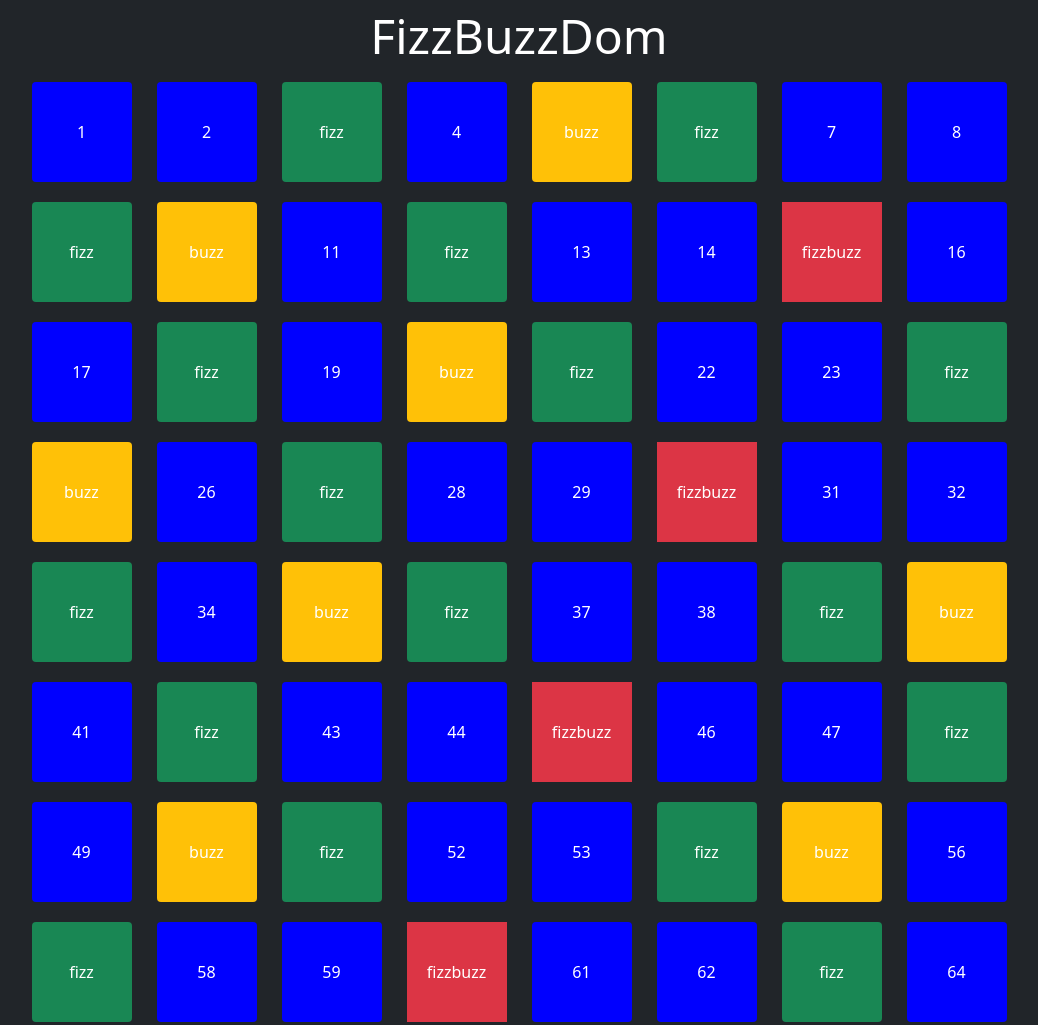
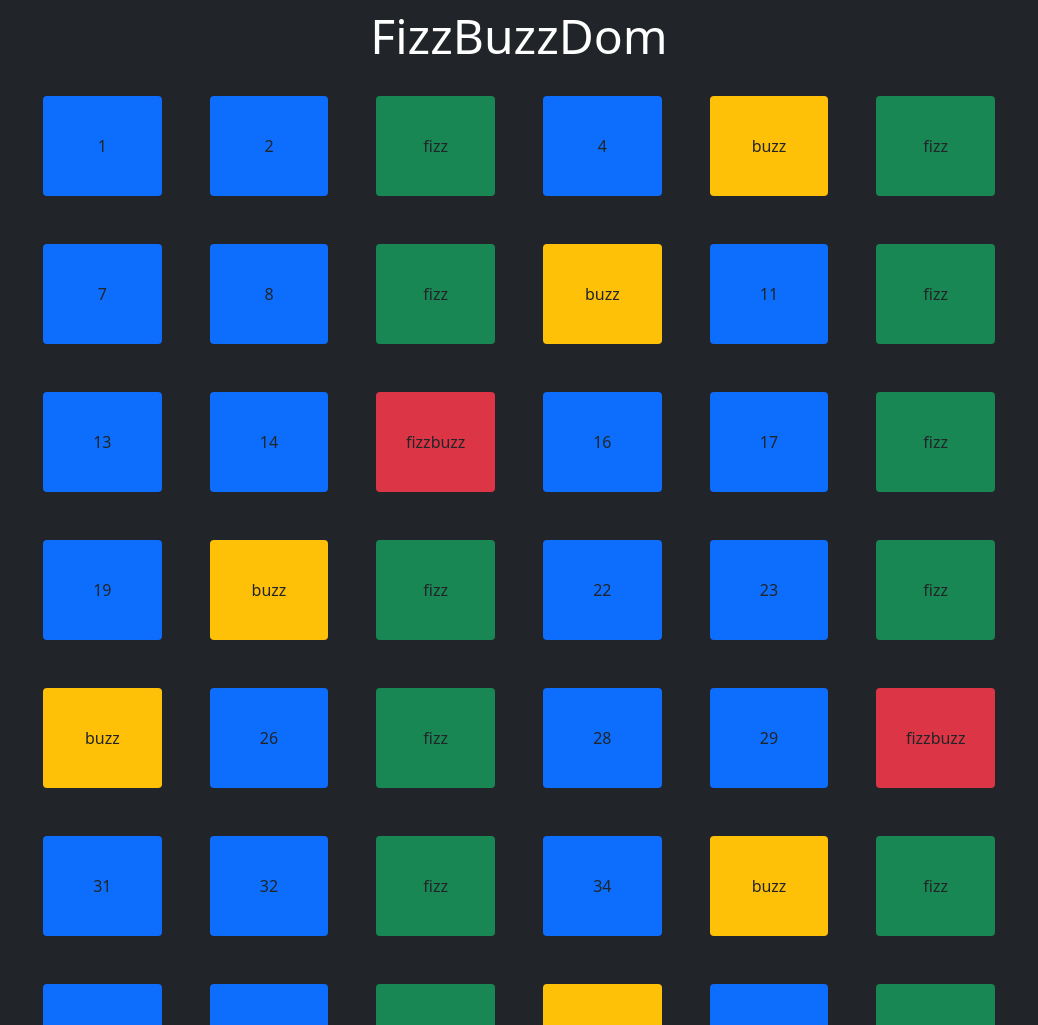
Before and after one commit to esseppi/js-fizzbuzzdom, a plain HTML site: page index.html in a window 1280 px wide. Shown: the top 1025 px of the page, without its empty margins (121-1159 px from the left). Drawn offline with nearby package versions, Linux system fonts and the light colour scheme.

Commit message:
senza css

```diff
--- a/css/style.css
+++ /dev/null
@@ -1,7 +0,0 @@
-.box {
-  background-color: blue;
-  color: white;
-  height: 100px;
-  width: 100px;
-  margin: 10px;
-}
--- a/index.html
+++ b/index.html
@@ -7,14 +7,9 @@
     <meta name="viewport" content="width=device-width, initial-scale=1.0">
     <link href="https://cdn.jsdelivr.net/npm/bootstrap@5.1.3/dist/css/bootstrap.min.css" rel="stylesheet"
         integrity="sha384-1BmE4kWBq78iYhFldvKuhfTAU6auU8tT94WrHftjDbrCEXSU1oBoqyl2QvZ6jIW3" crossorigin="anonymous">
-    <link rel="stylesheet" href="css/style.css">
-    <title>Document</title>
 </head>
 
 <body>
-    <script src="https://cdn.jsdelivr.net/npm/bootstrap@5.1.3/dist/js/bootstrap.bundle.min.js"
-        integrity="sha384-ka7Sk0Gln4gmtz2MlQnikT1wXgYsOg+OMhuP+IlRH9sENBO0LRn5q+8nbTov4+1p" crossorigin="anonymous">
-    </script>
     <script src="script.js"></script>
 </body>
 
--- a/script.js
+++ b/script.js
@@ -1,3 +1,6 @@
+// HTML
+const title = document.createElement('title')
+title.append('FizzBuzzDom')
 const body = document.querySelector('body')
 body.className = "bg-dark"
 const header = document.createElement('header')
@@ -6,35 +9,70 @@ header.style.color = 'white'
 header.style.fontSize = '3rem'
 body.append(header)
 header.append('FizzBuzzDom')
-
 const main = document.createElement('main')
 body.append(main)
 main.classList.add('container')
 main.style.margin = "auto"
 main.style.width = "80%"
+const row = document.createElement('div')
+main.append(row)
+row.className = "d-flex flex-row flex-wrap justify-content-around"
+// FINE HTML
 
 
 
-const row = document.createElement('div')
-main.append(row)
-row.className = "d-flex flex-row flex-wrap justify-content-around"
 
+// FOR LOOP
 for (let i = 1; i <= 100; i++) {
-    let fizz = `<div class="box d-flex rounded rounded-4 bg-success justify-content-center align-items-center">fizz</div>`
-    let buzz = `<div class="box d-flex rounded rounded-4 bg-warning justify-content-center align-items-center">buzz</div>`;
-    let fizzbuzz = `<div class="box d-flex bg-danger justify-content-center align-items-center">fizzbuzz</div>`;
+let box = document.createElement('div')
+let fizzbuzz = ['fizz', 'buzz']
+box.className = "m-4 d-flex flex-grow-1 rounded rounded-4 justify-content-center align-items-center"
+side = '100px'
+box.style.width = side
+box.style.height = side
 
 if (i % 3 == 0 && i % 5 == 0) {
-    element = fizzbuzz;
-    row.innerHTML += element;
+    row.append (box);
+    box.classList.add("bg-danger")
+    box.innerHTML = fizzbuzz[0] + fizzbuzz[1];
     }
 else if (i % 5 == 0) {
- element = buzz;
- row.innerHTML += element;
+    row.append (box);
+    box.classList.add("bg-warning")
+    box.innerHTML = fizzbuzz[1];
 } else if (i % 3 == 0) {
-    element = fizz
-    row.innerHTML += element;
+    row.append (box);
+    box.classList.add("bg-success")
+    box.innerHTML = fizzbuzz[0];
 } else {
-element = `<div class="box d-flex rounded rounded-4 justify-content-center align-items-center">${i}</div>`;
-row.innerHTML += element;}
-}
+    row.append (box);
+    box.classList.add("bg-primary")
+    box.innerHTML = i;
+}};
+
+
+
+
+
+
+
+
+// for (let i = 1; i <= 100; i++) {
+//     let fizz = `<div class="box m-4 d-flex flex-grow-1 rounded rounded-4 bg-success justify-content-center align-items-center">fizz</div>`
+//     let buzz = `<div class="box m-4 d-flex flex-grow-1 rounded rounded-4 bg-warning justify-content-center align-items-center">buzz</div>`;
+//     let fizzbuzz = `<div class="box m-4 d-flex flex-grow-1 bg-danger justify-content-center align-items-center">fizzbuzz</div>`;
+
+// if (i % 3 == 0 && i % 5 == 0) {
+//     element = fizzbuzz;
+//     row.innerHTML += element;
+//     }
+// else if (i % 5 == 0) {
+//  element = buzz;
+//  row.innerHTML += element;
+// } else if (i % 3 == 0) {
+//     element = fizz
+//     row.innerHTML += element;
+// } else {
+// element = `<div class="box m-4 bg-primary flex-grow-1 d-flex rounded rounded-4 justify-content-center align-items-center">${i}</div>`;
+// row.innerHTML += element;}
+// }
```
